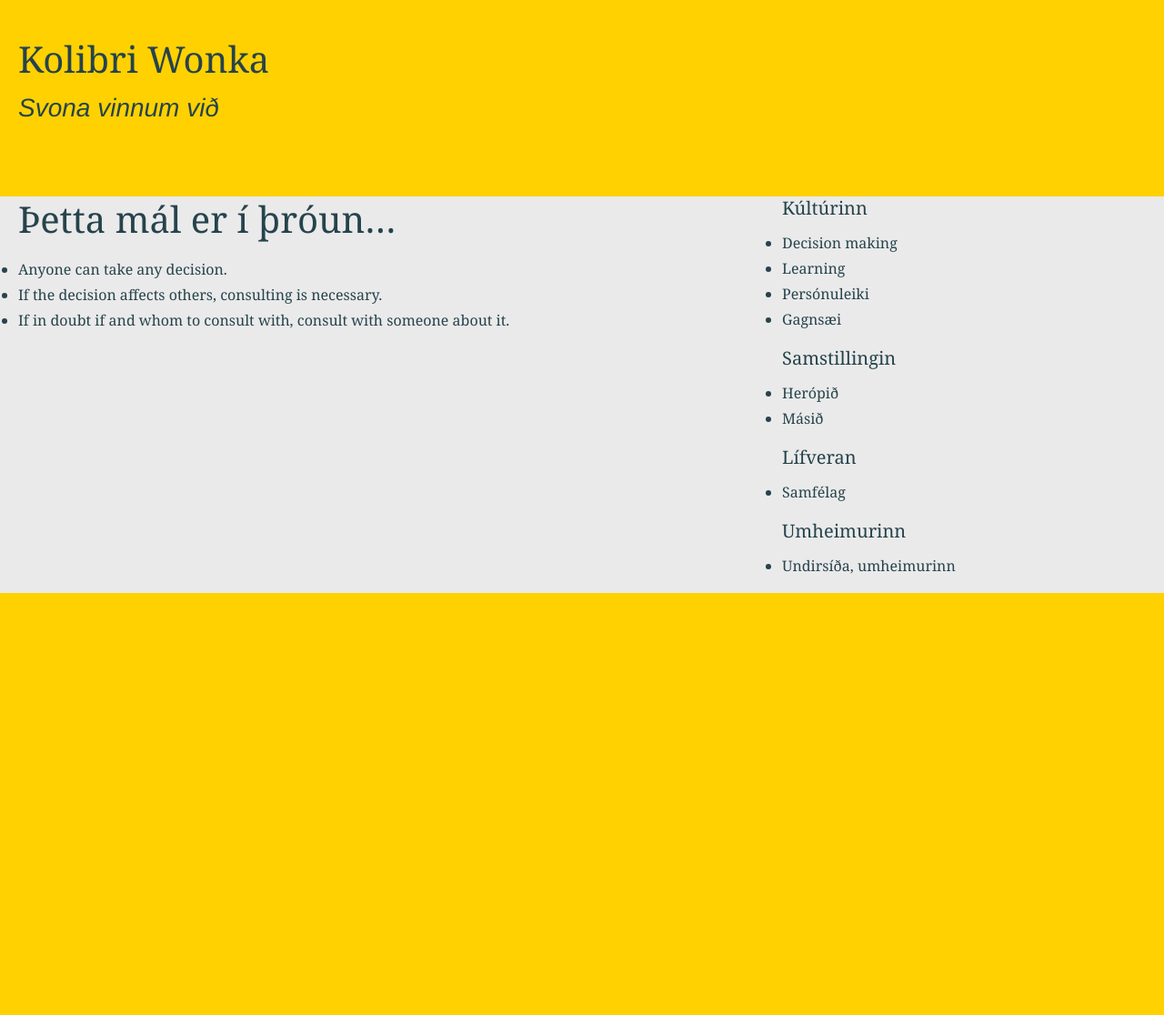
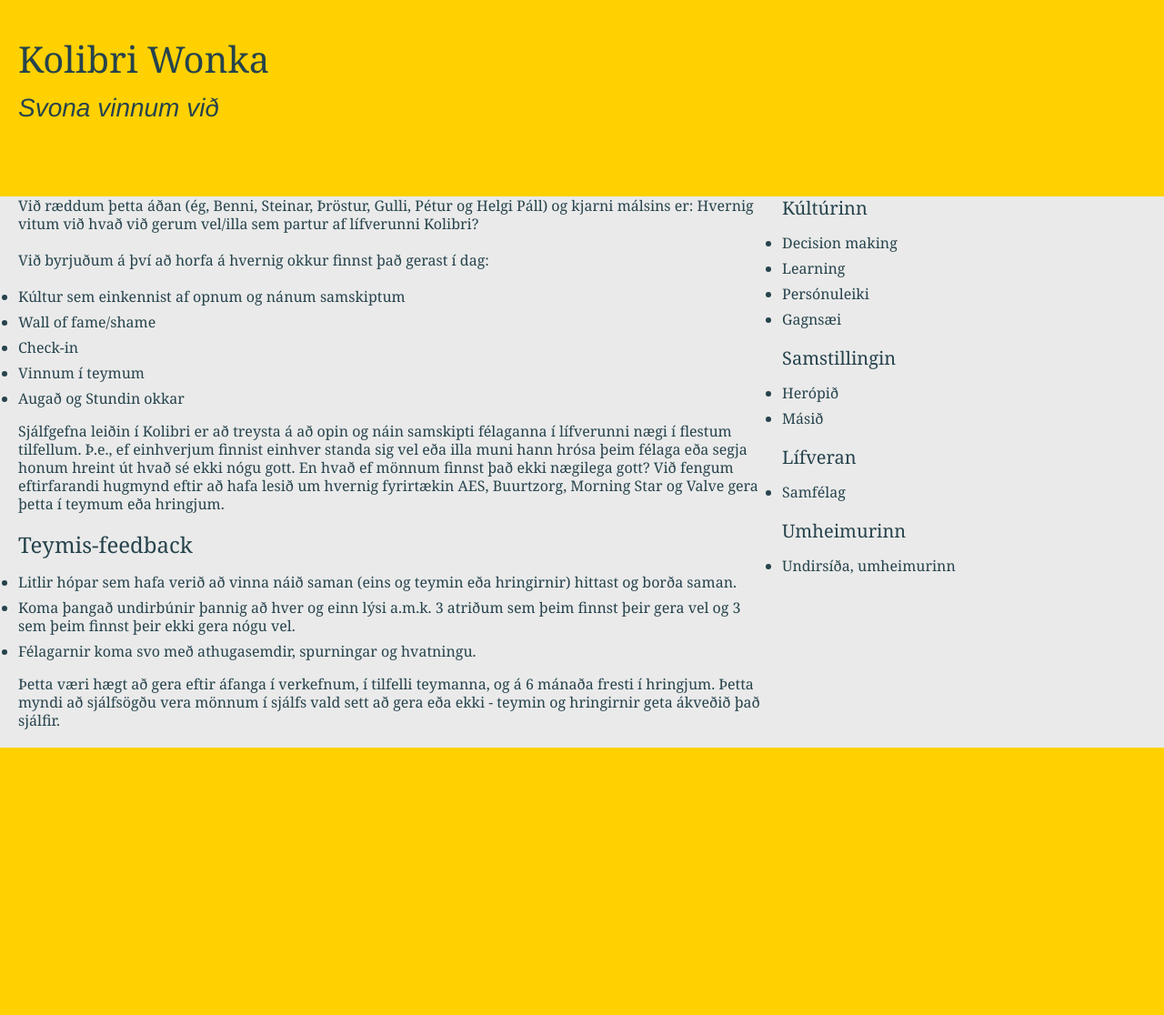
Before and after one commit to KolibriDev/wonka, a Jekyll site: the page built from _docs/lifvera/feedback.md, in a window 1280 px wide. Shown: the whole page at 91% size. Built offline with Jekyll 4.4.1, drawn with Linux system fonts in a browser that asks for light colours; Markdown is read by kramdown in place of the engine named in the settings.

Commit message:
Úr fyrstu umræðu

```diff
--- a/_docs/lifvera/feedback.md
+++ b/_docs/lifvera/feedback.md
@@ -2,8 +2,22 @@
 title: Getting and giving feedback
 ---
 
-# Þetta mál er í þróun...
+Við ræddum þetta áðan (ég, Benni, Steinar, Þröstur, Gulli, Pétur og Helgi Páll) og kjarni málsins er: Hvernig vitum við hvað við gerum vel/illa sem partur af lífverunni Kolibri?
 
-* Anyone can take any decision.
-* If the decision affects others, consulting is necessary.
-* If in doubt if and whom to consult with, consult with someone about it.
+Við byrjuðum á því að horfa á hvernig okkur finnst það gerast í dag:
+* Kúltur sem einkennist af opnum og nánum samskiptum
+* Wall of fame/shame
+* Check-in
+* Vinnum í teymum
+* Augað og Stundin okkar
+
+Sjálfgefna leiðin í Kolibri er að treysta á að opin og náin samskipti félaganna í lífverunni nægi í flestum tilfellum. Þ.e., ef einhverjum finnist einhver standa sig vel eða illa muni hann hrósa þeim félaga eða segja honum hreint út hvað sé ekki nógu gott.
+En hvað ef mönnum finnst það ekki nægilega gott? Við fengum eftirfarandi hugmynd eftir að hafa lesið um hvernig fyrirtækin AES, Buurtzorg, Morning Star og Valve gera þetta í teymum eða hringjum.
+
+### Teymis-feedback
+
+* Litlir hópar sem hafa verið að vinna náið saman (eins og teymin eða hringirnir) hittast og borða saman.
+* Koma þangað undirbúnir þannig að hver og einn lýsi a.m.k. 3 atriðum sem þeim finnst þeir gera vel og 3 sem þeim finnst þeir ekki gera nógu vel.
+* Félagarnir koma svo með athugasemdir, spurningar og hvatningu.
+
+Þetta væri hægt að gera eftir áfanga í verkefnum, í tilfelli teymanna, og á 6 mánaða fresti í hringjum. Þetta myndi að sjálfsögðu vera mönnum í sjálfs vald sett að gera eða ekki - teymin og hringirnir geta ákveðið það sjálfir.
```
